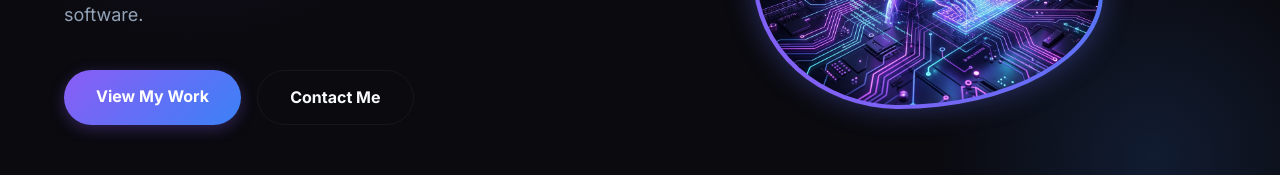
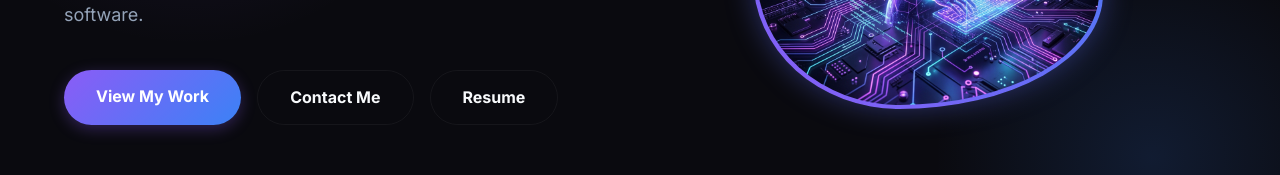
Before and after one commit to riyarens/Personal-Potfolio, a React (Vite) app: page / in a window 1280 px wide. Shown: the part 466-641 px from the top of the page. Built offline with nearby package versions, Linux system fonts and the light colour scheme.

Commit message:
Add resume link to hero section

```diff
--- a/src/App.jsx
+++ b/src/App.jsx
@@ -68,6 +68,7 @@ function App() {
             <div className="cta-buttons">
               <a href="#projects" className="btn btn-primary" onClick={(e) => handleNavClick(e, '#projects')}>View My Work</a>
               <a href="#contact" className="btn btn-outline" onClick={(e) => handleNavClick(e, '#contact')}>Contact Me</a>
+              <a href="https://drive.google.com/drive/folders/10W1Rig0VeAMPVETy0raf1N4wJ_kq06-B?usp=drive_link" target="_blank" rel="noopener noreferrer" className="btn btn-outline">Resume</a>
             </div>
           </div>
           <div className="hero-image">
```
